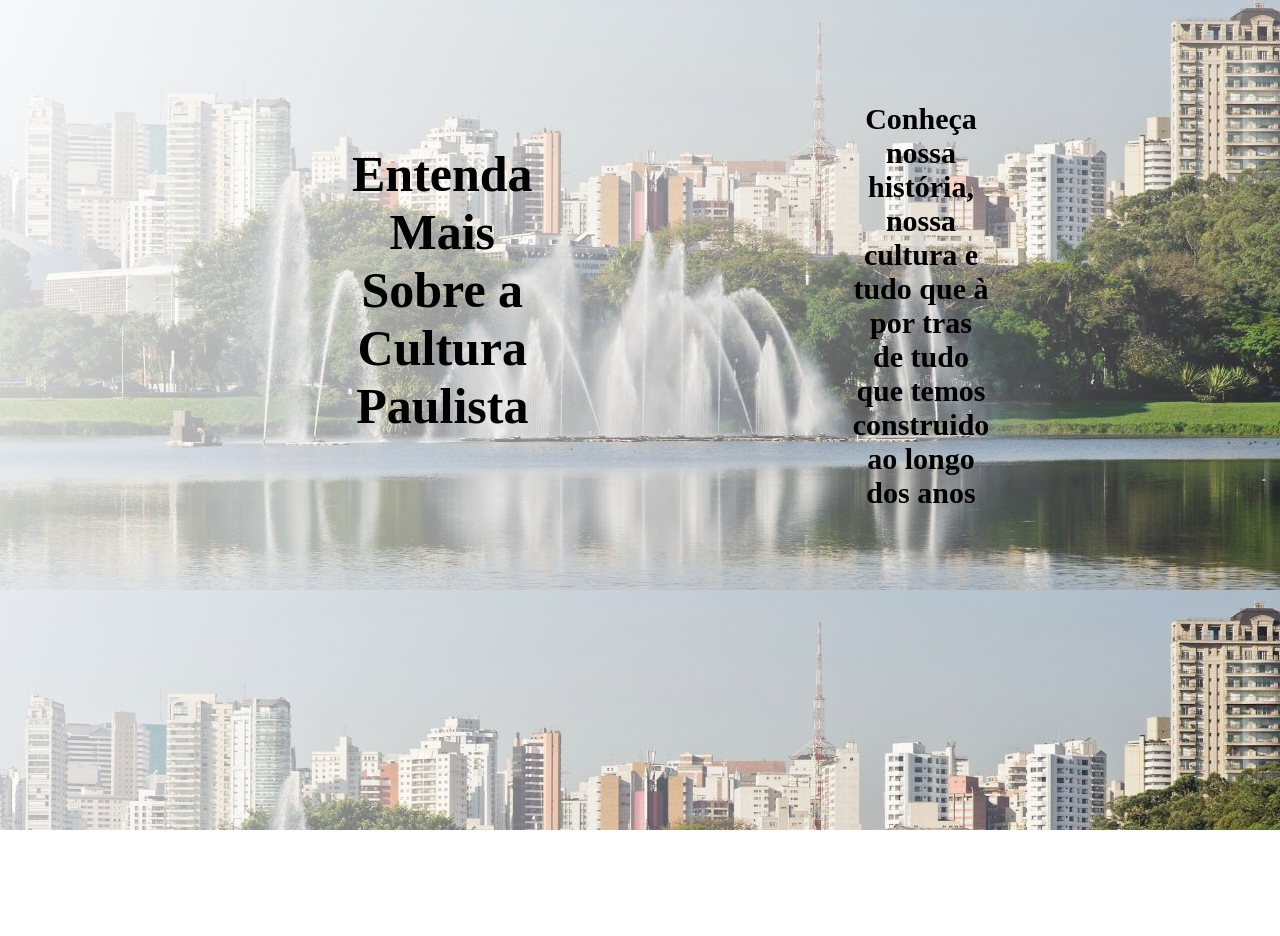
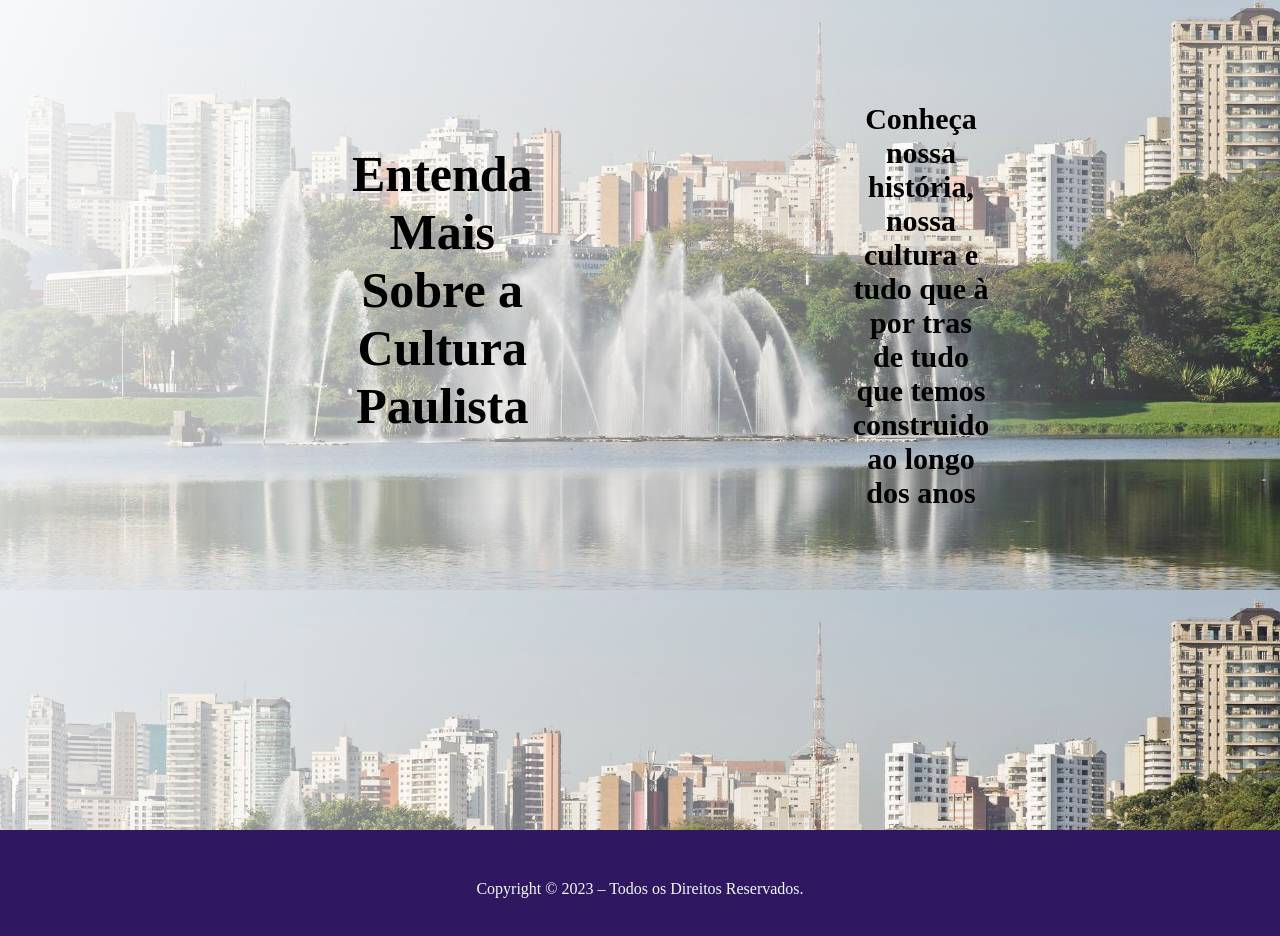
Before and after one commit to evellyn-nayra/second-activity, a plain HTML site: page index.html in a window 1280 px wide. Shown: the part 2776-3712 px from the top of the page. Before the commit the page ends 3606 px from the top, so only its background shows below. Drawn offline with Linux system fonts and the light colour scheme.

Commit message:
second-activity

```diff
--- a/index.html
+++ b/index.html
@@ -66,7 +66,7 @@
 </main>
 
 <footer>
-
+    <p>Copyright © 2023 – Todos os Direitos Reservados.</p>
 </footer>
 </body>
 </html>
--- a/style.css
+++ b/style.css
@@ -29,6 +29,16 @@
 
 .options{
     display: flex;
+}
+
+footer{
+    background-color: #301860;
+    padding: 50px;
+}
+
+footer p{
+    color: aliceblue;
+    text-align: center;
 }
 
 #sessao1{
```
